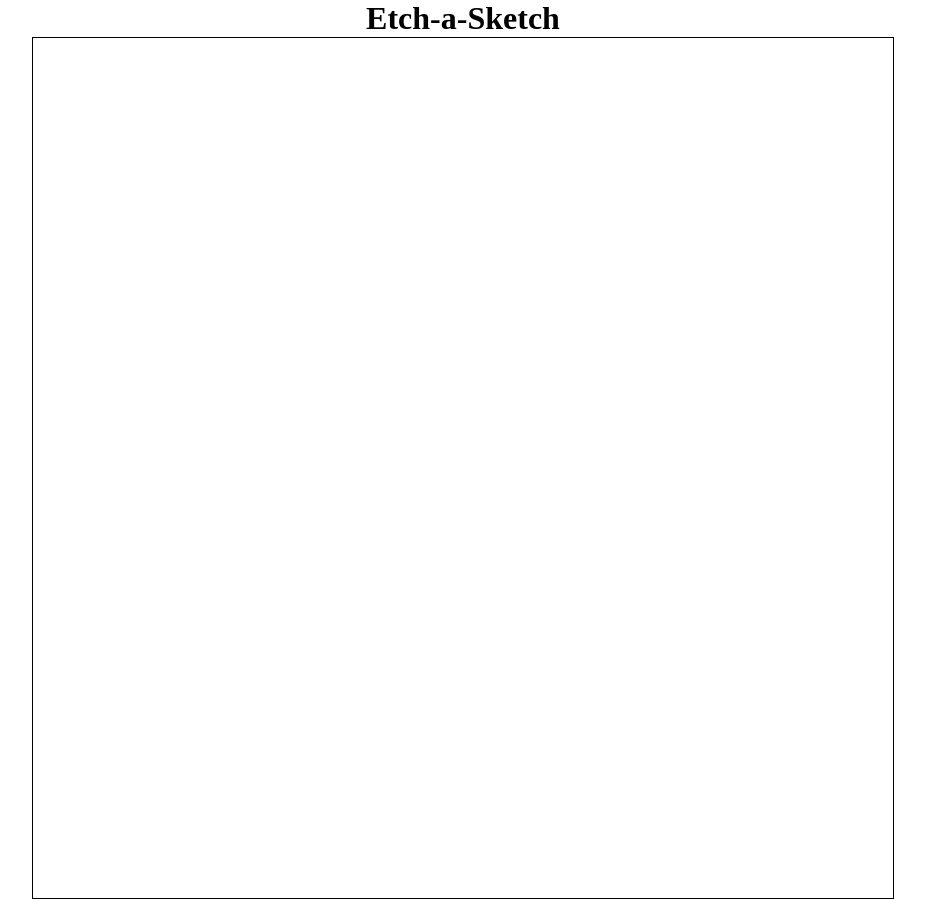
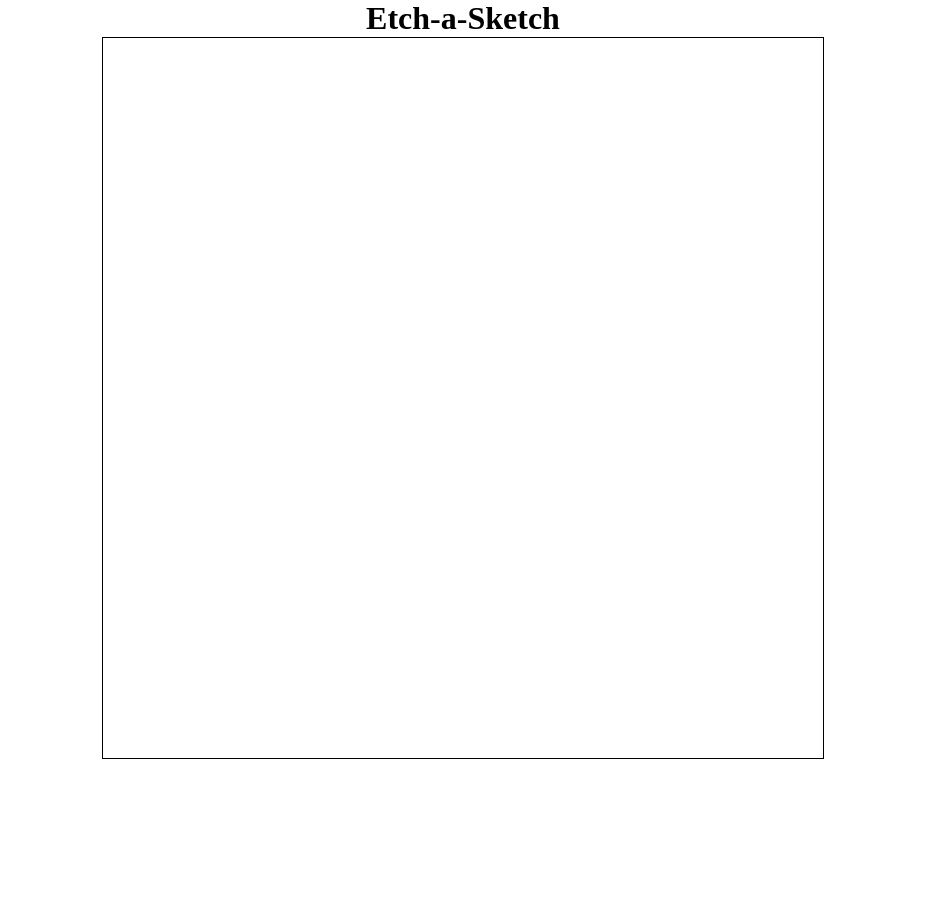
Before and after one commit to konradadev/etch-a-sketch, a plain HTML site: page index.html in a window 1280 px wide. Shown: the whole page, without its empty margins (177-1102 px from the left). After the commit the page ends 800 px from the top, so only its background shows below. Drawn offline with Linux system fonts and the light colour scheme.

Commit message:
Change width and height to vh values

```diff
--- a/style.css
+++ b/style.css
@@ -14,8 +14,8 @@
     box-sizing: content-box;
     align-self: center;
     border: 1px solid black;
-    width: 860px;
-    height: 860px;
+    width: 90vh;
+    height: 90vh;
     display: grid;
 }
 
```
